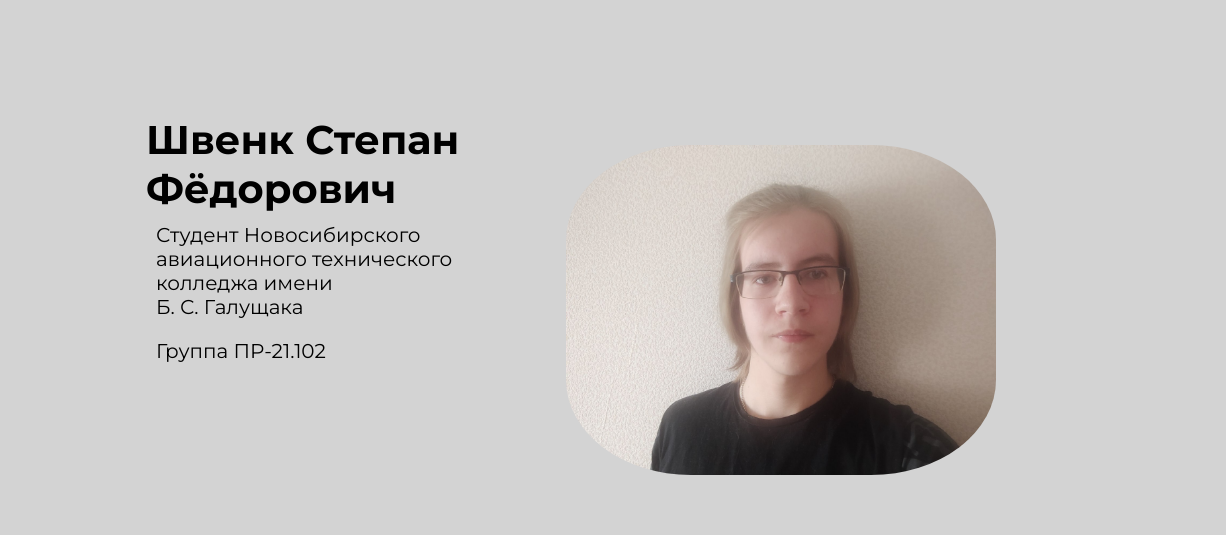
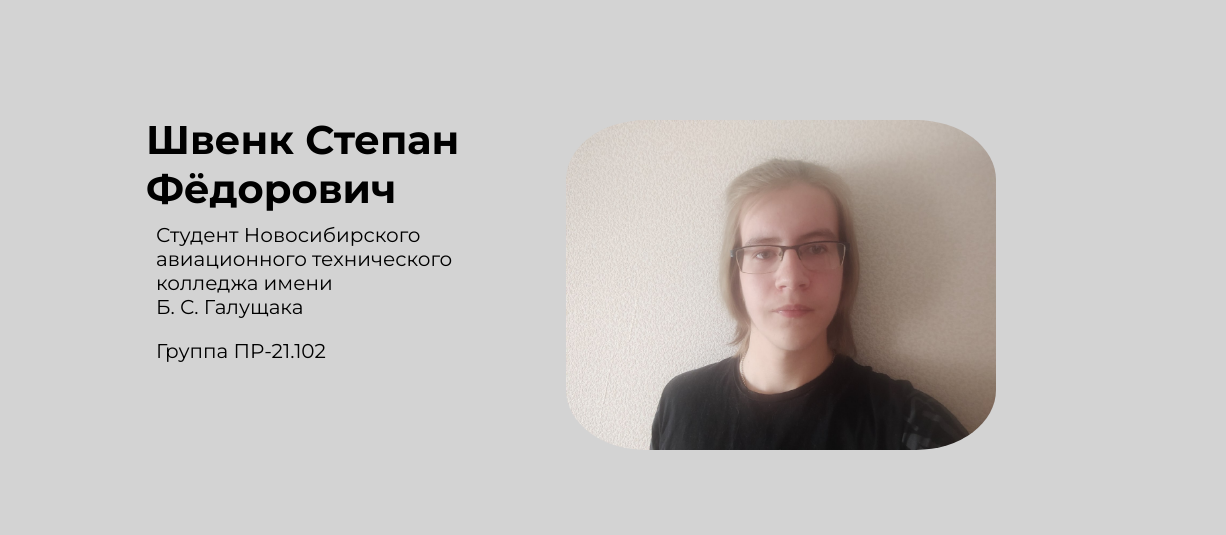
Before and after one commit to Meggur/my-site, a plain HTML site: page index.html in a window 1280 px wide. Shown: the part 147-682 px from the top of the page, 54-1280 px from the left. Drawn offline with nearby package versions, Linux system fonts and the light colour scheme.

Commit message:
Add files via upload

```diff
--- a/index.html
+++ b/index.html
@@ -29,7 +29,7 @@
 		</div>
 	</header>
 	<div class="intro">
-		<img src="files/ChelTI.jpg" width="450" height="350" style="padding: 10px; border-radius: 30%; float: right; margin: 20px;" alt="Фотография Швенк Степана">
+		<img src="files/ChelTI.jpg" width="450" height="350" style="position: relative; top: -25px; padding: 10px; border-radius: 20%; float: right; margin: 20px;" alt="Фотография Швенк Степана">
 		<h1 style="text-align: left;">Швенк Степан Фёдорович</h1>
 		<p>Студент Новосибирского авиационного технического колледжа имени <br>Б. С. Галущака </p>
 		<p>Группа ПР-21.102</p>
```
